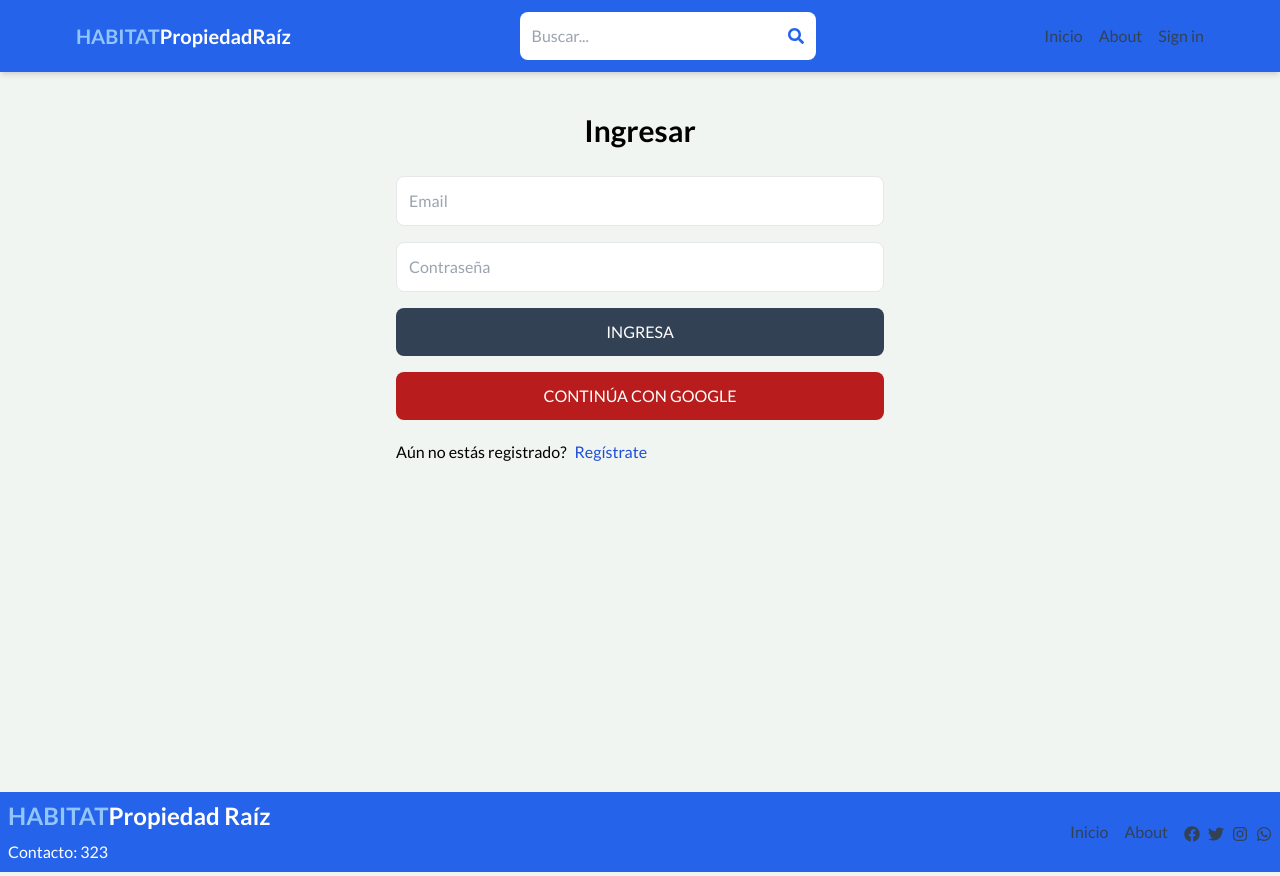
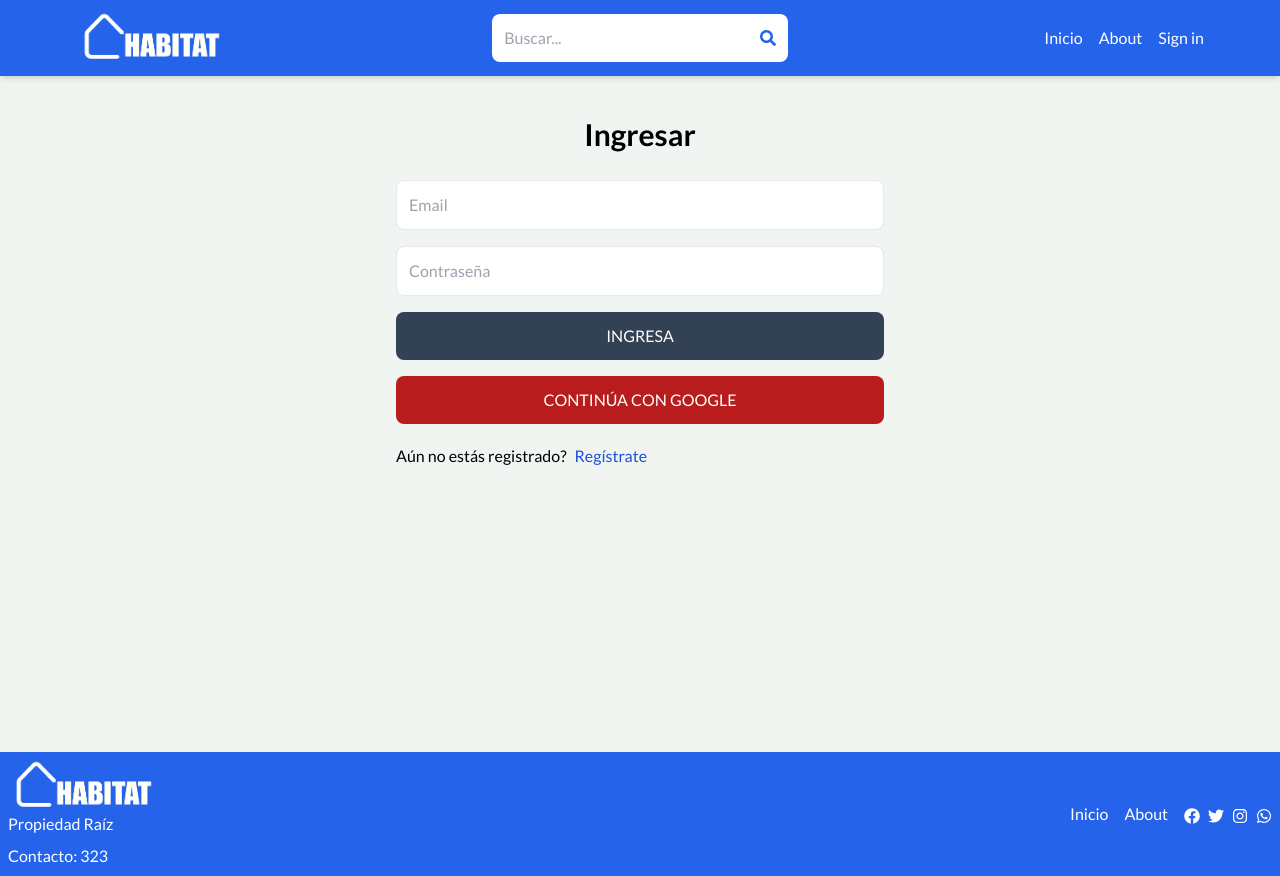
Before and after one commit to M0fen/habitatfull, a React (Vite) app in the folder client/: page /sign-in in a window 1280 px wide. Built offline with nearby package versions, Linux system fonts and the light colour scheme.

Commit message:
parallax and other few things on front has changed

```diff
--- a/client/src/components/Footer.jsx
+++ b/client/src/components/Footer.jsx
@@ -1,27 +1,25 @@
 import { Link } from 'react-router-dom';
 import { FaFacebook, FaTwitter, FaInstagram, FaWhatsapp } from 'react-icons/fa';
-
+import logoOriginal from '../../public/logoOriginal.png';
 export default function Footer() {
   return (
     <footer className="bg-blue-600 text-white shadow-md">
       <div className="container mx-auto p-2 flex flex-wrap justify-between items-center">
         <div>
-          <h1 className="font-bold text-lg sm:text-2xl flex flex-wrap ">
-            <span className="text-blue-300">HABITAT</span>
+            <img className='w-40' src={logoOriginal} alt="Logo Habitat" />
             <span className="text-white">Propiedad Raíz</span>
-          </h1>
           <p className="text-white mt-2">Contacto: 323</p>
         </div>
         <div className="flex items-center gap-4">
           <nav>
             <ul className="flex gap-4">
               <li>
-                <Link to="/" className="text-slate-700 hover:underline">
+                <Link to="/" className="text-white hover:underline text-white">
                   Inicio
                 </Link>
               </li>
               <li>
-                <Link to="/about" className="text-slate-700 hover:underline">
+                <Link to="/about" className="text-white hover:underline text-white">
                   About
                 </Link>
               </li>
@@ -29,16 +27,16 @@ export default function Footer() {
           </nav>
           <div>
             <a href="https://www.facebook.com" target="_blank" rel="noopener noreferrer" aria-label="Facebook">
-              <FaFacebook className="inline text-slate-700 hover:text-slate-500" />
+              <FaFacebook className="inline text-white hover:text-slate-500" />
             </a>
             <a href="https://www.twitter.com" target="_blank" rel="noopener noreferrer" aria-label="Twitter" className="ml-2">
-              <FaTwitter className="inline text-slate-700 hover:text-slate-500" />
+              <FaTwitter className="inline text-white hover:text-slate-500" />
             </a>
             <a href="https://www.instagram.com" target="_blank" rel="noopener noreferrer" aria-label="Instagram" className="ml-2">
-              <FaInstagram className="inline text-slate-700 hover:text-slate-500" />
+              <FaInstagram className="inline text-white hover:text-slate-500" />
             </a>
             <a href="https://wa.me/1234567890" target="_blank" rel="noopener noreferrer" aria-label="WhatsApp" className="ml-2">
-              <FaWhatsapp className="inline text-slate-700 hover:text-slate-500" />
+              <FaWhatsapp className="inline text-white hover:text-slate-500" />
             </a>
           </div>
         </div>
--- a/client/src/components/Header.jsx
+++ b/client/src/components/Header.jsx
@@ -2,7 +2,7 @@ import { FaSearch } from 'react-icons/fa';
 import { Link, useNavigate } from 'react-router-dom';
 import { useSelector } from 'react-redux';
 import { useEffect, useState } from 'react';
-
+import logoOriginal from '../../public/logoOriginal.png';
 export default function Header() {
   const { currentUser } = useSelector((state) => state.user);
   const [searchTerm, setSearchTerm] = useState('');
@@ -26,9 +26,11 @@ export default function Header() {
     <header className="bg-blue-600 text-white shadow-md">
       <div className="flex justify-between items-center max-w-6xl mx-auto p-3">
         <Link to="/">
+          <div>
+        <img className='w-40' src={logoOriginal} alt="Logo Habitat" />
+
+          </div>
           <h1 className="font-bold text-sm sm:text-xl flex flex-wrap">
-            <span className="text-blue-300">HABITAT</span>
-            <span className="text-white">PropiedadRaíz</span>
           </h1>
         </Link>
         <form
@@ -48,12 +50,12 @@ export default function Header() {
         </form>
         <ul className="flex gap-4">
           <Link to="/">
-            <li className="hidden sm:inline text-slate-700 hover:underline">
+            <li className="hidden sm:inline text-slate-700 hover:underline text-white ">
               Inicio
             </li>
           </Link>
           <Link to="/about">
-            <li className="hidden sm:inline text-slate-700 hover:underline">
+            <li className="hidden sm:inline text-slate-700 hover:underline text-white">
               About
             </li>
           </Link>
@@ -65,7 +67,7 @@ export default function Header() {
                 alt="profile"
               />
             ) : (
-              <li className=" text-slate-700 hover:underline"> Sign in</li>
+              <li className=" text-slate-700 hover:underline text-white"> Sign in</li>
             )}
           </Link>
         </ul>
--- /dev/null
+++ b/client/src/components/Parallax.jsx
@@ -0,0 +1,11 @@
+import React from 'react';
+import '../styles/Parallax.css';
+
+const Parallax = () => {
+  return (
+    <div className="parallax-container">
+    </div>
+  );
+};
+
+export default Parallax;
--- a/client/src/pages/Home.jsx
+++ b/client/src/pages/Home.jsx
@@ -1,21 +1,31 @@
-import { useEffect, useState } from 'react';
-import { Link } from 'react-router-dom';
-import { Swiper, SwiperSlide } from 'swiper/react';
-import { Navigation } from 'swiper/modules';
-import SwiperCore from 'swiper';
-import 'swiper/css/bundle';
-import ListingItem from '../components/ListingItem';
+import { useEffect, useState } from "react";
+import { Link } from "react-router-dom";
+import { Swiper, SwiperSlide } from "swiper/react";
+import { Navigation } from "swiper/modules";
+import SwiperCore from "swiper";
+import "swiper/css/bundle";
+import ListingItem from "../components/ListingItem";
+// import realState from "../../public/real-state.jpg";
+import logoOriginal from '../../public/logoOriginal.png';
+import Parallax from '../components/Parallax';
 
 export default function Home() {
   const [offerListings, setOfferListings] = useState([]);
   const [saleListings, setSaleListings] = useState([]);
   const [rentListings, setRentListings] = useState([]);
   SwiperCore.use([Navigation]);
+//estilos del paralax
+const styles = {
+  bgHeader: {
+    background: `url=(${logoOriginal}) center center no-repeat`,
+    backgroundAttachment: 'fixed',
+  },
 
+};
   useEffect(() => {
     const fetchOfferListings = async () => {
       try {
-        const res = await fetch('/api/listing/get?offer=true&limit=4');
+        const res = await fetch("/api/listing/get?offer=true&limit=4");
         const data = await res.json();
         setOfferListings(data);
         fetchRentListings();
@@ -25,7 +35,7 @@ export default function Home() {
     };
     const fetchRentListings = async () => {
       try {
-        const res = await fetch('/api/listing/get?type=rent&limit=4');
+        const res = await fetch("/api/listing/get?type=rent&limit=4");
         const data = await res.json();
         setRentListings(data);
         fetchSaleListings();
@@ -36,7 +46,7 @@ export default function Home() {
 
     const fetchSaleListings = async () => {
       try {
-        const res = await fetch('/api/listing/get?type=sale&limit=4');
+        const res = await fetch("/api/listing/get?type=sale&limit=4");
         const data = await res.json();
         setSaleListings(data);
       } catch (error) {
@@ -48,67 +58,47 @@ export default function Home() {
   return (
     <div>
       {/* top */}
-      <div className="flex flex-col gap-6 p-28 px-3 max-w-6xl mx-auto">
-        <h1 className="text-slate-700 font-bold text-3xl lg:text-6xl">
-          Propiedades que te ofrecen <span className="text-slate-500">más</span>
+      <div className='flex flex-col gap-6 p-28 px-3 max-w-6xl mx-auto'>
+        <h1 className='text-slate-700 font-bold text-3xl lg:text-6xl'>
+          Propiedades que te ofrecen <span className='text-slate-500'>más</span>
           <br />
-         que un espacio
+          que un espacio
         </h1>
-        <div className="text-gray-400 text-xs sm:text-sm">
-         En hábitat propiedad raíz tenemos la capacidad de hacer ágiles tus procesos
+        <div className='text-gray-400 text-xs sm:text-sm'>
+          En hábitat propiedad raíz tenemos la capacidad de hacer ágiles tus
+          procesos
           <br />
           Además tenemos trin y tran
         </div>
         <Link
-          to={'/search'}
-          className="text-xs sm:text-sm text-blue-800 font-bold hover:underline"
+          to={"/search"}
+          className='text-xs sm:text-sm text-blue-800 font-bold hover:underline'
         >
-         Busquemos tu casa indicada...
+          Busquemos tu casa indicada...
         </Link>
       </div>
 
-      {/* swiper */}
-      <Swiper
-        navigation
-        pagination={{ clickable: true }}
-        className="h-[500px]"
-      >
-        {offerListings &&
-          offerListings.length > 0 &&
-          offerListings.map((listing) => (
-            <SwiperSlide key={listing._id}>
-              <div
-                style={{
-                  background: `url(${listing.imageUrls[0]}) center no-repeat`,
-                  backgroundSize: 'cover',
-                }}
-                className="h-[500px] flex justify-center items-center"
-              >
-                <h3 className="text-white font-bold text-xl">
-                  {listing.title}
-                </h3>
-                <p className="text-white text-sm">{listing.description}</p>
-              </div>
-            </SwiperSlide>
-          ))}
-      </Swiper>
+      {/* paralax  */}
+
+      <Parallax/>
+
       {/* listing results for offer, sale and rent */}
 
-      <div className="max-w-6xl mx-auto p-3 flex flex-col gap-8 my-10">
+      <div className='max-w-6xl mx-auto p-3 flex flex-col gap-8 my-10'>
         {offerListings && offerListings.length > 0 && (
-          <div className="">
-            <div className="my-3">
-              <h2 className="text-2xl font-semibold text-slate-600">
-               Propiedades Recientes
+          <div className=''>
+            <div className='my-3'>
+              <h2 className='text-2xl font-semibold text-slate-600'>
+                Propiedades Recientes
               </h2>
               <Link
-                className="text-sm text-blue-800 hover:underline"
-                to={'/search?offer=true'}
+                className='text-sm text-blue-800 hover:underline'
+                to={"/search?offer=true"}
               >
                 Ver Más Propiedades
               </Link>
             </div>
-            <div className="flex flex-wrap gap-4">
+            <div className='flex flex-wrap gap-4'>
               {offerListings.map((listing) => (
                 <ListingItem listing={listing} key={listing._id} />
               ))}
@@ -116,19 +106,19 @@ export default function Home() {
           </div>
         )}
         {rentListings && rentListings.length > 0 && (
-          <div className="">
-            <div className="my-3">
-              <h2 className="text-2xl font-semibold text-slate-600">
+          <div className=''>
+            <div className='my-3'>
+              <h2 className='text-2xl font-semibold text-slate-600'>
                 Excelentes propiedades en Renta
               </h2>
               <Link
-                className="text-sm text-blue-800 hover:underline"
-                to={'/search?type=rent'}
+                className='text-sm text-blue-800 hover:underline'
+                to={"/search?type=rent"}
               >
                 Ver más propiedades en renta
               </Link>
             </div>
-            <div className="flex flex-wrap gap-4">
+            <div className='flex flex-wrap gap-4'>
               {rentListings.map((listing) => (
                 <ListingItem listing={listing} key={listing._id} />
               ))}
@@ -136,19 +126,19 @@ export default function Home() {
           </div>
         )}
         {saleListings && saleListings.length > 0 && (
-          <div className="">
-            <div className="my-3">
-              <h2 className="text-2xl font-semibold text-slate-600">
+          <div className=''>
+            <div className='my-3'>
+              <h2 className='text-2xl font-semibold text-slate-600'>
                 Hermosas propiedades en Venta
               </h2>
               <Link
-                className="text-sm text-blue-800 hover:underline"
-                to={'/search?type=sale'}
+                className='text-sm text-blue-800 hover:underline'
+                to={"/search?type=sale"}
               >
                 Ver más propiedades en Venta
               </Link>
             </div>
-            <div className="flex flex-wrap gap-4">
+            <div className='flex flex-wrap gap-4'>
               {saleListings.map((listing) => (
                 <ListingItem listing={listing} key={listing._id} />
               ))}
--- /dev/null
+++ b/client/src/styles/Parallax.css
@@ -0,0 +1,17 @@
+.parallax-container {
+    background-image: url('https://images.pexels.com/photos/7031407/pexels-photo-7031407.jpeg?auto=compress&cs=tinysrgb&w=1260&h=750&dpr=1'); /* Cambia esta URL a tu imagen de fondo */
+    background-attachment: fixed;
+    background-size: cover;
+    background-position: center;
+    height: 100vh;
+    display: flex;
+    justify-content: center;
+    align-items: center;
+  }
+
+  .parallax {
+    transform: translateY(50%);
+    background-color: rgba(0, 0, 0, 0.5);
+    padding: 2rem;
+    border-radius: 10px;
+  }
```
Also changed, not shown: client/public/logoOriginal.png (added).
